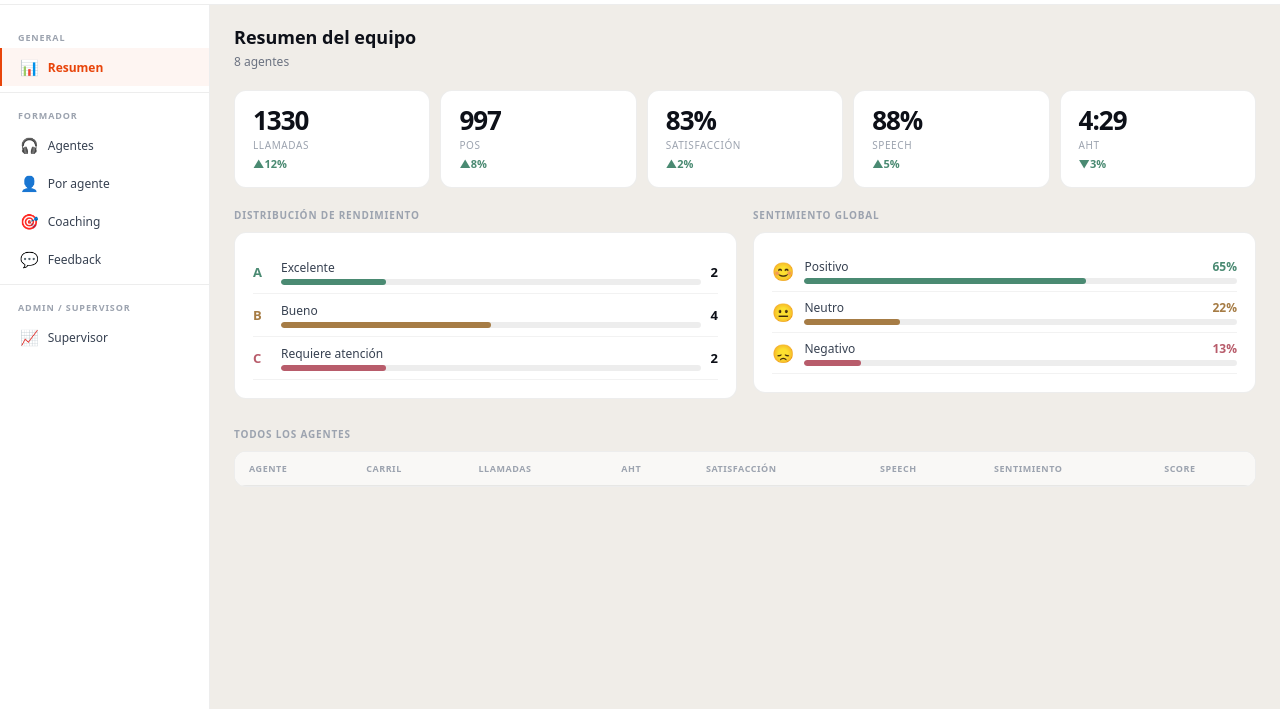
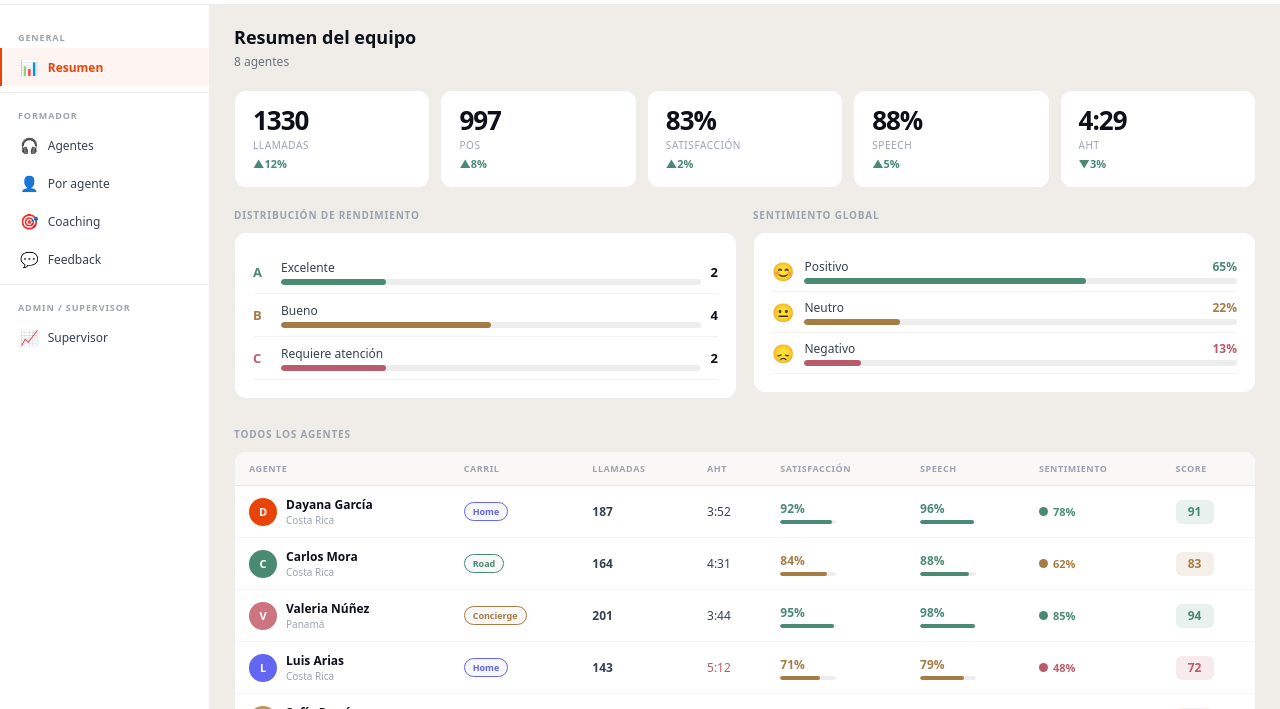
Before and after one commit to george-connect-cr/helios-transcript, a plain HTML site: page reportes.html in a window 1280 px wide. Shown: the part 91-800 px from the top of the page. Drawn offline with Linux system fonts and the light colour scheme; sample sign-in values are in the browser's storage.

Commit message:
v102 | fix tabla agentes: return tr faltante en map, filas aparecen

```diff
--- a/reportes.html
+++ b/reportes.html
@@ -361,8 +361,8 @@ function tblAgentes(data){
   var cC={Home:'#6366f1',Road:'#4a8a72',Concierge:'#a67c45'};
   var ths=['Agente','Carril','Llamadas','AHT','Satisfacción','Speech','Sentimiento','Score'].map(function(x){return'<th>'+x+'</th>';}).join('');
   var trs=data.map(function(a){
-        var tr='<tr class="clickable" onclick="_rowClick('+a.id+')">';
-    tr+=      '<td><div style="display:flex;align-items:center;gap:9px;"><div class="av av28" style="background:'+a.color+'">'+a.lt+'</div>'+
+    var tr='<tr class="clickable" onclick="_rowClick('+a.id+')">';
+    tr+='<td><div style="display:flex;align-items:center;gap:9px;"><div class="av av28" style="background:'+a.color+'">'+a.lt+'</div>'+
       '<div><div style="font-weight:600;color:var(--t0);">'+a.name+'</div><div style="font-size:10px;color:var(--t3);">'+a.pais+'</div></div></div></td>'+
       '<td><span class="tag" style="color:'+(cC[a.carril]||'#374151')+';border-color:currentColor;background:rgba(0,0,0,.03);">'+a.carril+'</span></td>'+
       '<td style="font-weight:600;">'+a.calls+'</td>'+
@@ -372,6 +372,7 @@ function tblAgentes(data){
       '<td><div style="display:flex;align-items:center;gap:5px;"><div class="sdot" style="background:'+sc(a.sent.p)+'"></div>'+
       '<span style="font-size:11px;font-weight:600;color:'+sc(a.sent.p)+';">'+a.sent.p+'%</span></div></td>'+
       '<td>'+badge(a)+'</td></tr>';
+    return tr;
   }).join('');
   return'<div class="tbl-wrap" style="overflow-x:auto;"><table><thead><tr>'+ths+'</tr></thead><tbody>'+trs+'</tbody></table></div>';
 }
```
